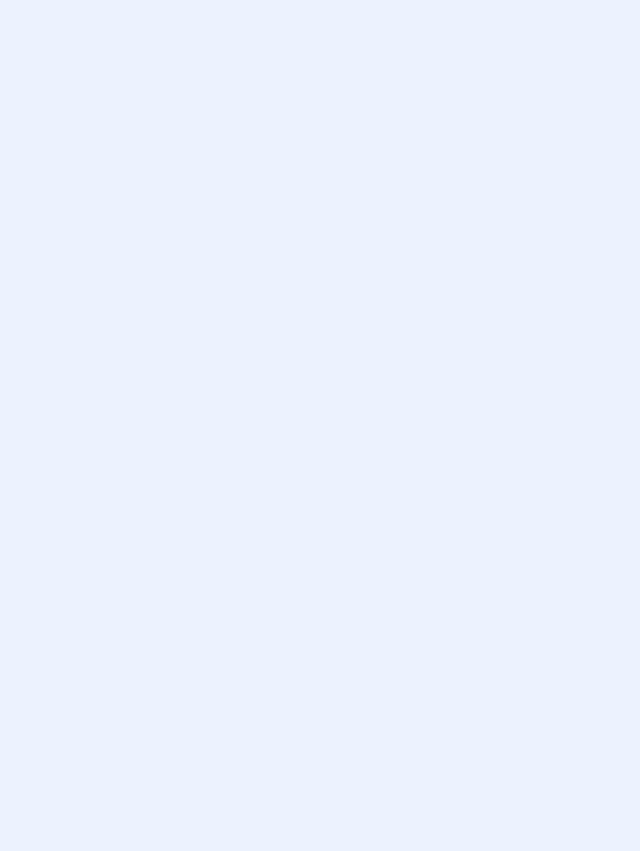
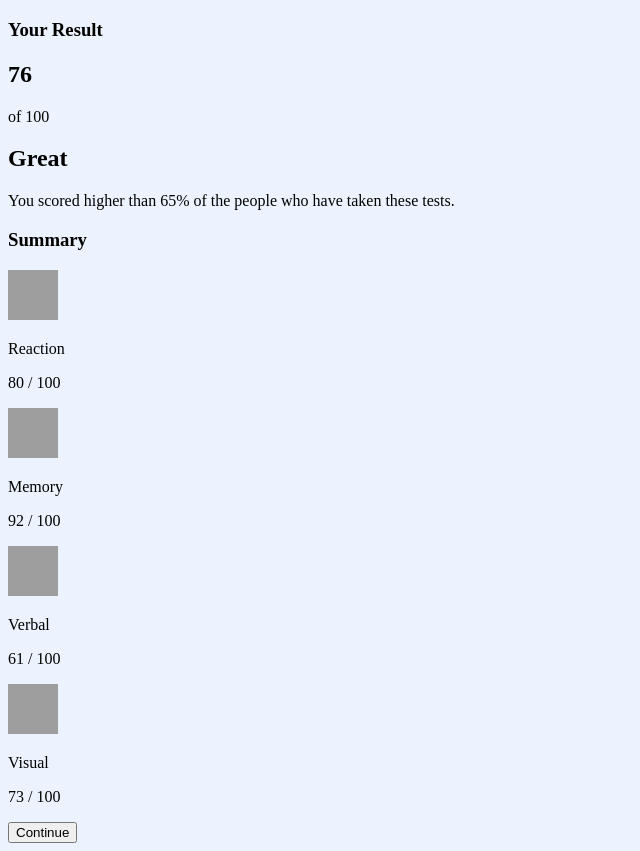
Before and after one commit to rogersruga/results-summary-component, a plain HTML site: page index.html in a window 1280 px wide. Shown: the whole page, without its empty margins (0-640 px from the left). Before the commit the page ends 800 px from the top, so only its background shows below. Drawn offline with Linux system fonts and the light colour scheme; grey boxes are pictures that could not be loaded.

Commit message:
coded the html for the project

```diff
--- a/index.html
+++ b/index.html
@@ -8,5 +8,52 @@
 </head>
 <body>
 
+    <section>
+        <div class="your-result">
+            <h3>Your Result</h3>
+
+            <h1>76</h1>
+            <p>of 100</p>
+
+            <h2>Great</h2>
+
+            <p>You scored higher than 65% of the people who have taken these tests.</p>
+
+        </div>
+
+        <div class="summary">
+
+            <h3>Summary</h3>
+
+            <div class="entry-1">
+                <img width="50" height="50" src="https://img.icons8.com/ios/50/flash-on.png" alt="flash-on"/>
+                <p>Reaction</p>
+                <p>80 / 100</p>
+            </div>
+
+            <div class="entry-2">
+                <img width="50" height="50" src="https://img.icons8.com/ios/50/brain--v1.png" alt="flash-on"/>
+                <p>Memory</p>
+                <p>92 / 100</p>
+            </div>
+
+            <div class="entry-3">
+                <img width="50" height="50" src="https://img.icons8.com/sf-regular/48/chat.png" alt="flash-on"/>
+                <p>Verbal</p>
+                <p>61 / 100</p>
+            </div>
+
+            <div class="entry-4">
+                <img width="50" height="50" src="https://img.icons8.com/ios/50/visible--v1.png" alt="flash-on"/>
+                <p>Visual</p>
+                <p>73 / 100</p>
+            </div>
+
+            <button>Continue</button>
+
+        </div>
+
+    </section>
+
 </body>
 </html>
```
